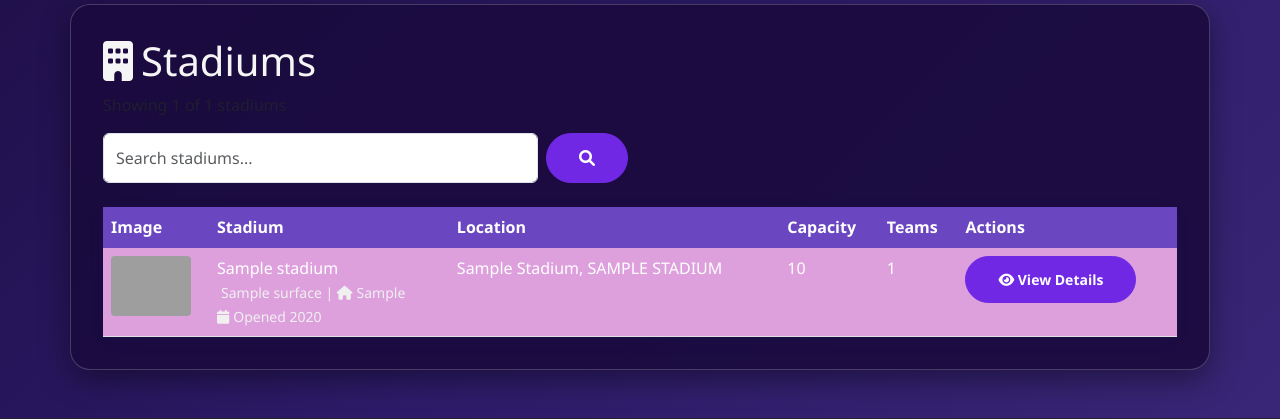
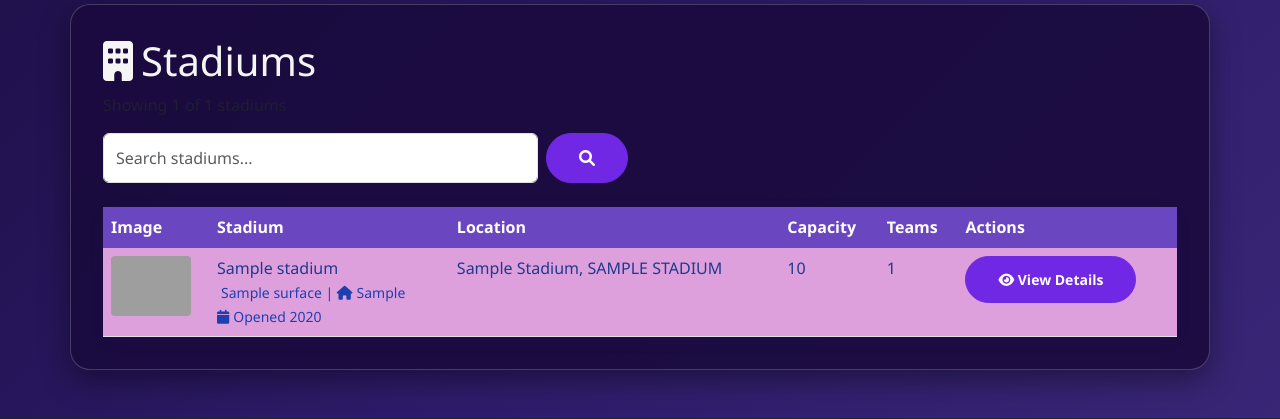
Before and after one commit to pbertain/sportspuff-v6, a Flask app: template templates/stadiums.html in a window 1280 px wide; the page is wider, and only the part inside the window is pictured. Shown: the part 392-811 px from the top of that part. Run offline with Flask 3, Linux system fonts and the light colour scheme; the template is opened without the code that fills it: most values are stand-ins (such as "Sample title", 1, 10 or a date in 2020); some libraries are stand-ins or nearby versions; grey boxes are pictures that could not be loaded.

Commit message:
Change stadiums page font color to dark blue for better contrast

```diff
--- a/templates/stadiums.html
+++ b/templates/stadiums.html
@@ -24,15 +24,16 @@
         }
         .table tbody tr td {
             background-color: transparent !important;
-            color: #FFFFFF !important; /* White text for better contrast */
+            color: #1e3a8a !important; /* Dark blue - between black and white */
             font-weight: 300; /* Lighter font weight for better readability */
         }
         .table tbody tr {
-            color: #FFFFFF !important; /* White text for better contrast */
+            color: #1e3a8a !important; /* Dark blue - between black and white */
             font-weight: 300; /* Lighter font weight for better readability */
         }
         .table tbody tr td strong {
             font-weight: 400; /* Slightly bolder for emphasis but still light */
+            color: #1e3a8a !important; /* Dark blue */
         }
         .card {
             background-color: transparent !important;
@@ -140,10 +141,10 @@
                                             {% endif %}
                                         </td>
                                         <td>
-                                            <strong style="color: #FFFFFF; font-weight: 400;">{{ stadium.full_stadium_name }}</strong>
+                                            <strong style="color: #1e3a8a; font-weight: 400;">{{ stadium.full_stadium_name }}</strong>
                                             {% if stadium.surface %}
                                             <br>
-                                            <small style="color: #F0F0F0; font-weight: 300;">
+                                            <small style="color: #1e40af; font-weight: 300;">
                                                 <i class="fas fa-grass me-1"></i>{{ stadium.surface }}
                                                 {% if stadium.roof_type %}
                                                 | <i class="fas fa-home me-1"></i>{{ stadium.roof_type }}
@@ -152,23 +153,23 @@
                                             {% endif %}
                                             {% if stadium.year_opened %}
                                             <br>
-                                            <small style="color: #F0F0F0; font-weight: 300;">
+                                            <small style="color: #1e40af; font-weight: 300;">
                                                 <i class="fas fa-calendar me-1"></i>Opened {{ stadium.year_opened }}
                                             </small>
                                             {% endif %}
                                         </td>
-                                        <td style="color: #FFFFFF; font-weight: 300;">
+                                        <td style="color: #1e3a8a; font-weight: 300;">
                                             {{ stadium.city_name.title() if stadium.city_name else "Unknown" }}, {{ stadium.state_name.upper() if stadium.state_name else "Unknown" }}
                                         </td>
                                         <td>
                                             {% if stadium.capacity %}
-                                            <strong style="color: #FFFFFF; font-weight: 400;">{{ "{:,}".format(stadium.capacity) }}</strong>
+                                            <strong style="color: #1e3a8a; font-weight: 400;">{{ "{:,}".format(stadium.capacity) }}</strong>
                                             {% else %}
-                                            <span style="color: #F0F0F0; font-weight: 300;">N/A</span>
+                                            <span style="color: #1e40af; font-weight: 300;">N/A</span>
                                             {% endif %}
                                         </td>
                                         <td>
-                                            <strong style="color: #FFFFFF; font-weight: 400;">{{ stadium.team_count }}</strong>
+                                            <strong style="color: #1e3a8a; font-weight: 400;">{{ stadium.team_count }}</strong>
                                         </td>
                                         <td>
                                             <a href="{{ url_for('stadium_detail', stadium_id=stadium.stadium_id) }}" class="btn btn-sm btn-outline-primary">
```
